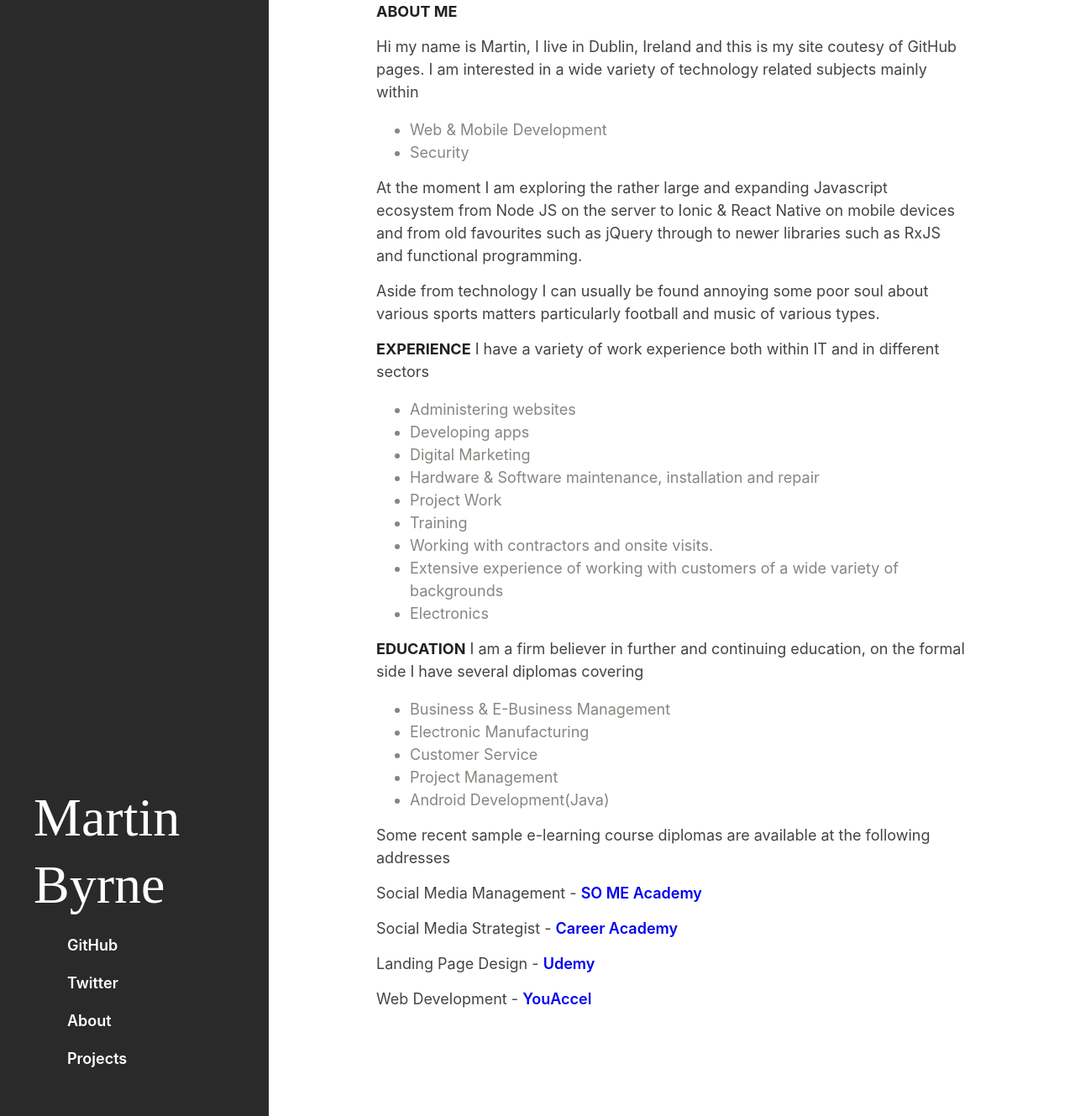
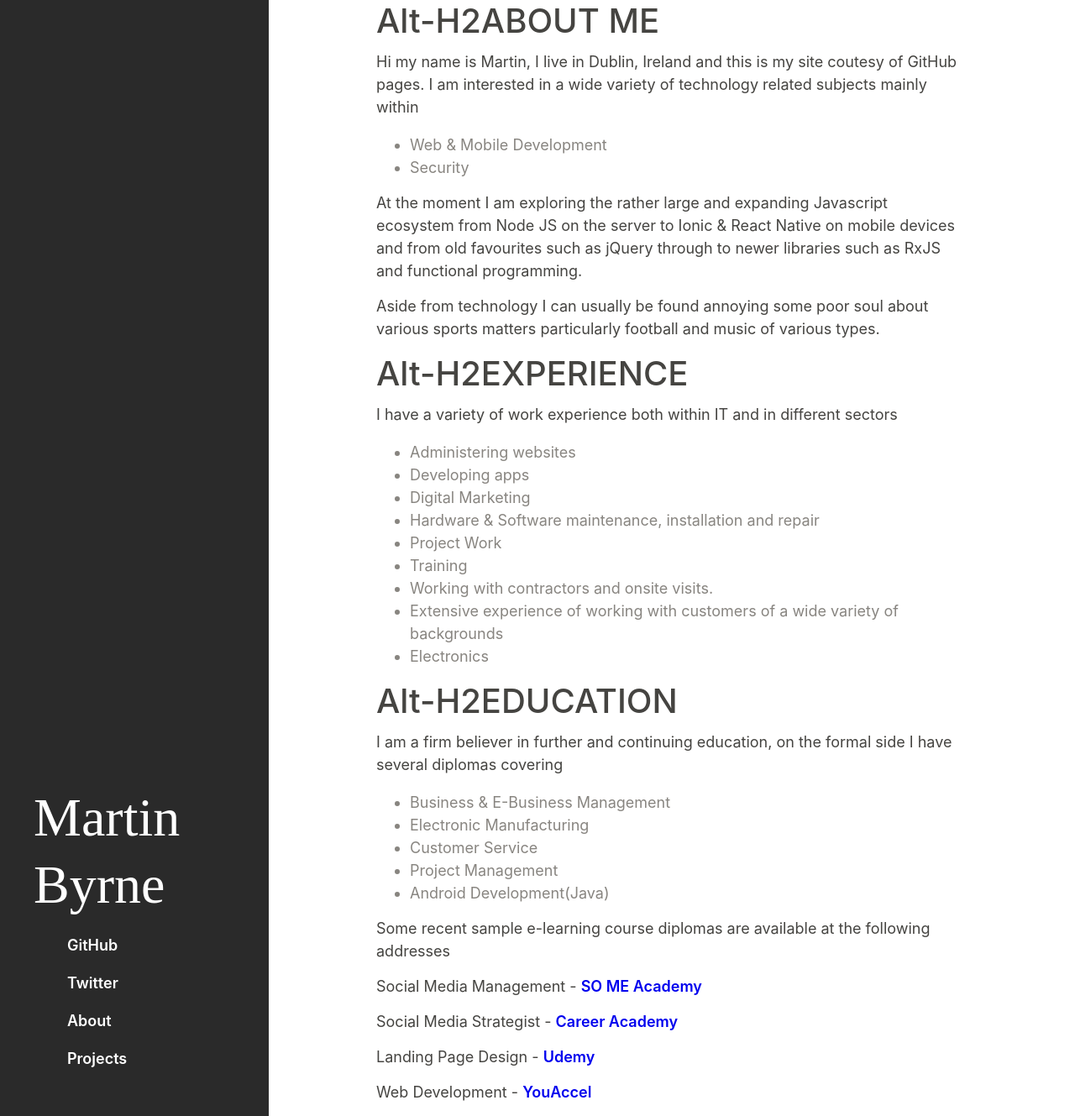
Before and after one commit to marb61a/marb61a.github.io, a Jekyll site: the page built from about.md, in a window 1280 px wide and 1329 px high. Shown: the whole window at 84% size. Built offline with Jekyll 4.4.1, drawn with Linux system fonts in a browser that asks for light colours; our own code applies the rules of GitHub Pages for plain Markdown files.

Commit message:
Update about.md

```diff
--- a/about.md
+++ b/about.md
@@ -1,4 +1,5 @@
-**ABOUT ME**
+Alt-H2ABOUT ME
+======
 
 Hi my name is Martin, I live in Dublin, Ireland and this is my site coutesy of GitHub pages.
 I am interested in a wide variety of technology related subjects mainly within
@@ -12,7 +13,8 @@ RxJS and functional programming.
 Aside from technology I can usually be found annoying some poor soul about various sports matters particularly football
 and music of various types.
 
-**EXPERIENCE**
+Alt-H2EXPERIENCE
+======
 I have a variety of work experience both within IT and in different sectors
   - Administering websites
   - Developing apps
@@ -24,7 +26,9 @@ I have a variety of work experience both within IT and in different sectors
   - Extensive experience of working with customers of a wide variety of backgrounds
   - Electronics
 
-**EDUCATION**
+
+Alt-H2EDUCATION
+======
 I am a firm believer in further and continuing education, on the formal side I have several diplomas covering
   - Business & E-Business Management
   - Electronic Manufacturing
```
